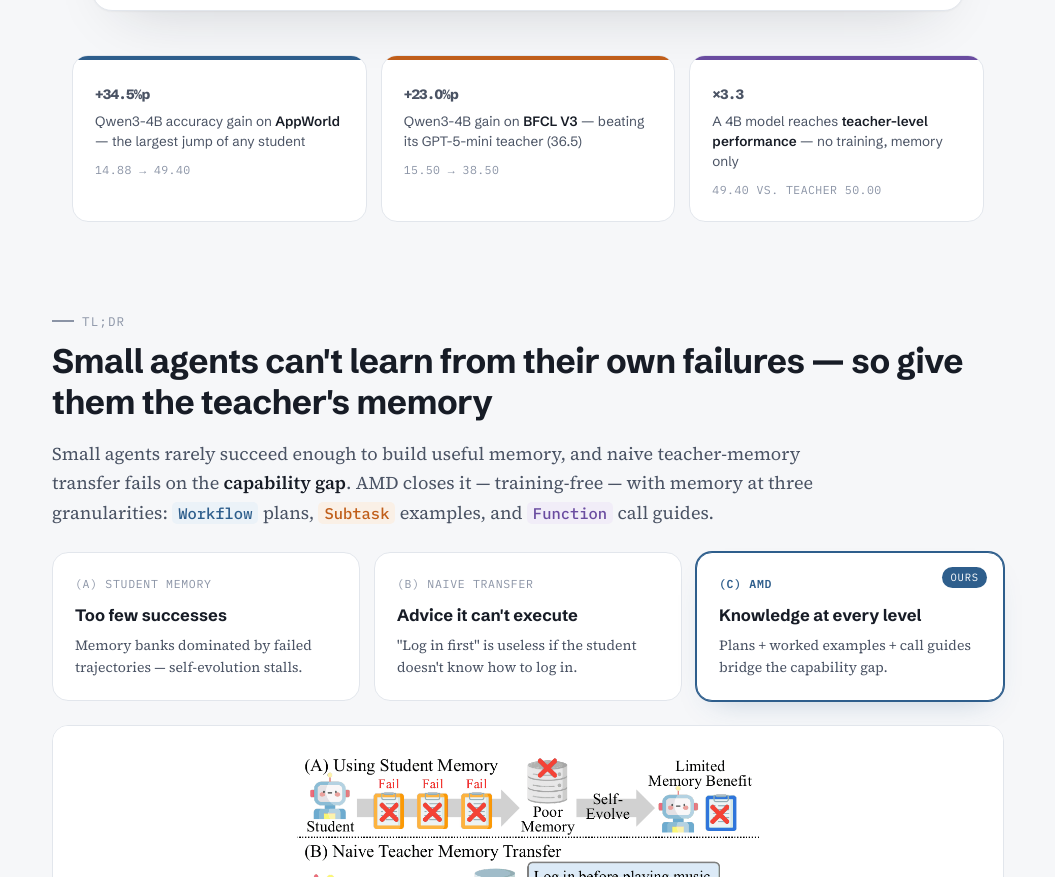
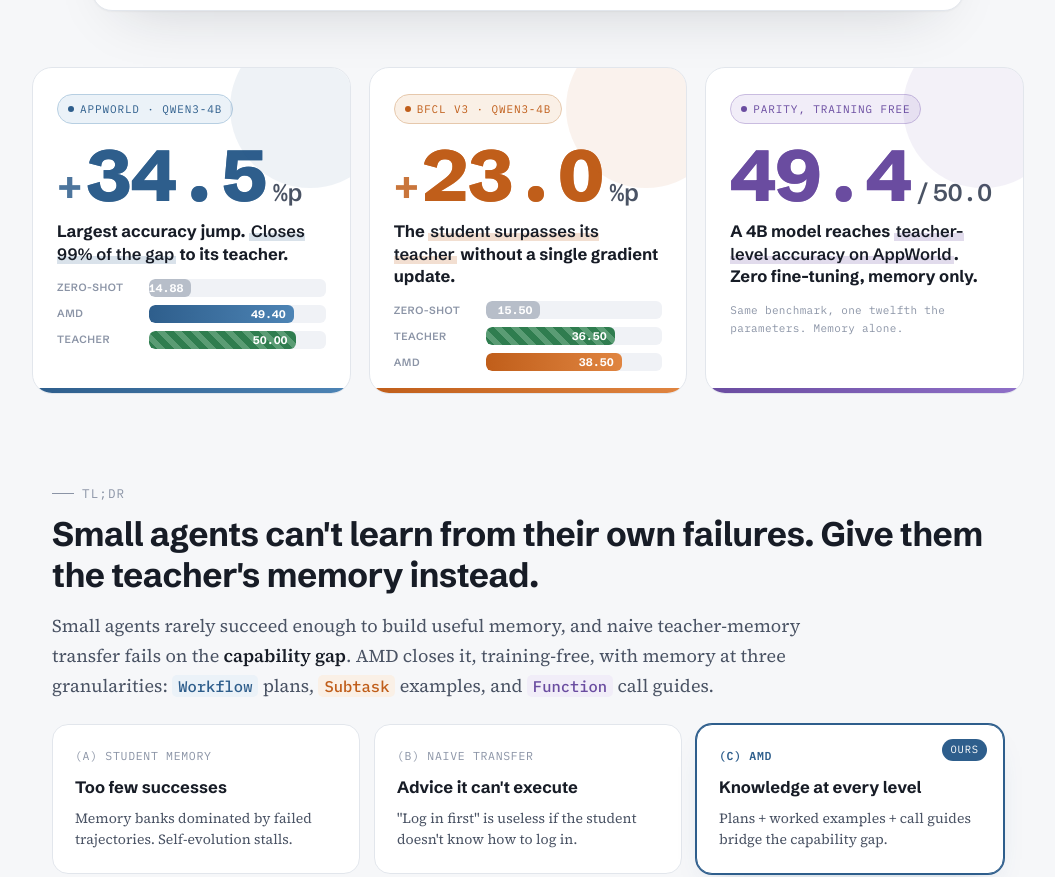
Before and after one commit to agent-memory-distillation/agent-memory-distillation.github.io, a plain HTML site: page index.html in a window 1280 px wide. Shown: the part 928-1805 px from the top of the page, without its empty margins (112-1167 px from the left). Drawn offline with Linux system fonts and the light colour scheme.

Commit message:
Redesign stat cards with mini bar viz; remove em/en dashes

```diff
--- a/index.html
+++ b/index.html
@@ -3,7 +3,7 @@
 <head>
 <meta charset="UTF-8">
 <meta name="viewport" content="width=device-width, initial-scale=1.0">
-<title>Agent Memory Distillation — Empowering Small LLM Agents with Hierarchical Teacher Memory</title>
+<title>Agent Memory Distillation: Empowering Small LLM Agents with Hierarchical Teacher Memory</title>
 <meta name="description" content="AMD is a training-free framework that transfers structured knowledge from a large teacher agent to a small student agent through hierarchical memory: Workflow, Subtask, and Function.">
 <meta property="og:title" content="Agent Memory Distillation">
 <meta property="og:description" content="Training-free hierarchical teacher-to-student memory transfer. A 4B student reaches teacher-level accuracy on AppWorld.">
@@ -99,20 +99,77 @@ h1{font-family:var(--display);font-weight:800;font-size:clamp(30px,4.8vw,54px);l
 }
 
 /* ---------- stats strip ---------- */
-.stats{max-width:960px;margin:44px auto 0;padding:0 24px;display:grid;grid-template-columns:repeat(3,1fr);gap:14px}
-.stat{background:var(--panel);border:1px solid var(--line);border-radius:16px;padding:22px;text-align:left;position:relative;overflow:hidden;transition:transform .2s,box-shadow .2s}
-.stat::before{content:"";position:absolute;top:0;left:0;right:0;height:4px}
-.stat:nth-child(1)::before{background:var(--wf)}
-.stat:nth-child(2)::before{background:var(--st)}
-.stat:nth-child(3)::before{background:var(--fn)}
-.stat:hover{transform:translateY(-3px);box-shadow:0 20px 40px -22px rgba(23,28,38,.28)}
-.stat b{display:block;font-family:var(--display);font-weight:800;font-size:clamp(30px,3.6vw,42px);letter-spacing:-.02em;font-variant-numeric:tabular-nums;line-height:1.1}
-.stat:nth-child(1) b{color:var(--wf)}
-.stat:nth-child(2) b{color:var(--st)}
-.stat:nth-child(3) b{color:var(--fn)}
-.stat span{font-family:var(--display);font-size:13.5px;color:var(--ink-soft);line-height:1.5;display:block;margin-top:6px}
-.stat .sub{font-family:var(--mono);font-size:11.5px;color:var(--ink-faint);letter-spacing:.04em;text-transform:uppercase;display:block;margin-top:10px}
-@media(max-width:680px){.stats{grid-template-columns:1fr}}
+.stats{max-width:1040px;margin:56px auto 0;padding:0 24px;display:grid;grid-template-columns:repeat(3,1fr);gap:18px}
+.stat{
+  position:relative;overflow:hidden;
+  background:var(--panel);border:1px solid var(--line);border-radius:20px;
+  padding:24px 24px 22px;text-align:left;
+  transition:transform .25s cubic-bezier(.2,.7,.2,1),box-shadow .25s,border-color .25s;
+}
+.stat::before{content:"";position:absolute;inset:auto 0 0 0;height:5px;transition:height .25s}
+.stat.acc-wf::before{background:linear-gradient(90deg,var(--wf),#4d84b5)}
+.stat.acc-st::before{background:linear-gradient(90deg,var(--st),#e08541)}
+.stat.acc-fn::before{background:linear-gradient(90deg,var(--fn),#8f70c8)}
+.stat::after{
+  content:"";position:absolute;top:-40px;right:-40px;width:160px;height:160px;
+  border-radius:50%;opacity:.08;transition:opacity .25s;pointer-events:none;
+}
+.stat.acc-wf::after{background:var(--wf)}
+.stat.acc-st::after{background:var(--st)}
+.stat.acc-fn::after{background:var(--fn)}
+.stat:hover{transform:translateY(-4px);box-shadow:0 26px 48px -26px rgba(23,28,38,.32);border-color:var(--line-strong)}
+.stat:hover::before{height:7px}
+.stat:hover::after{opacity:.14}
+
+.stat-badge{
+  display:inline-flex;align-items:center;gap:6px;
+  font-family:var(--mono);font-size:11px;letter-spacing:.08em;text-transform:uppercase;
+  padding:5px 10px;border-radius:999px;border:1px solid var(--line);color:var(--ink-soft);
+  background:rgba(255,255,255,.6);backdrop-filter:blur(6px);
+}
+.stat.acc-wf .stat-badge{border-color:#B7CFE2;color:var(--wf);background:var(--wf-bg)}
+.stat.acc-st .stat-badge{border-color:#E6C8AC;color:var(--st);background:var(--st-bg)}
+.stat.acc-fn .stat-badge{border-color:#C9BCE0;color:var(--fn);background:var(--fn-bg)}
+.stat-badge .dot{width:6px;height:6px;border-radius:50%;background:currentColor;display:inline-block}
+
+.stat-hero{
+  display:flex;align-items:baseline;gap:4px;margin:16px 0 8px;
+  font-family:var(--display);font-weight:800;letter-spacing:-.03em;
+  line-height:1;font-variant-numeric:tabular-nums;
+}
+.stat-hero .num{font-size:clamp(48px,6.2vw,72px);background:linear-gradient(180deg,currentColor,transparent 220%);-webkit-background-clip:text;background-clip:text}
+.stat-hero .pre{font-size:clamp(28px,3.6vw,40px);font-weight:700;opacity:.85}
+.stat-hero .suf{font-size:clamp(18px,2.2vw,24px);font-weight:600;color:var(--ink-soft);margin-left:2px}
+.stat.acc-wf .stat-hero{color:var(--wf)}
+.stat.acc-st .stat-hero{color:var(--st)}
+.stat.acc-fn .stat-hero{color:var(--fn)}
+
+.stat-hook{font-family:var(--display);font-weight:700;font-size:16.5px;line-height:1.35;color:var(--ink);margin-bottom:14px}
+.stat-hook strong{background:linear-gradient(180deg,transparent 62%,rgba(46,94,140,.18) 62%);padding:0 2px}
+.stat.acc-st .stat-hook strong{background:linear-gradient(180deg,transparent 62%,rgba(192,94,26,.2) 62%)}
+.stat.acc-fn .stat-hook strong{background:linear-gradient(180deg,transparent 62%,rgba(106,76,160,.2) 62%)}
+
+/* mini bar comparison */
+.stat-bars{display:flex;flex-direction:column;gap:8px;margin-top:4px}
+.bar-row{display:grid;grid-template-columns:82px 1fr;gap:10px;align-items:center;font-family:var(--display);font-size:12px}
+.bar-lab{color:var(--ink-faint);text-transform:uppercase;letter-spacing:.05em;font-size:10.5px;font-weight:600}
+.bar-track{position:relative;height:18px;background:#F0F2F6;border-radius:6px;overflow:hidden}
+.bar-fill{
+  position:absolute;top:0;left:0;bottom:0;border-radius:6px;
+  display:flex;align-items:center;justify-content:flex-end;
+  padding-right:8px;color:#fff;font-weight:700;font-size:11px;
+  font-variant-numeric:tabular-nums;
+  width:0;transition:width 1.1s cubic-bezier(.2,.7,.2,1);
+  white-space:nowrap;overflow:hidden;
+}
+.bar-fill.muted{background:#B7BEC9}
+.stat.acc-wf .bar-fill.hi{background:linear-gradient(90deg,var(--wf),#4d84b5)}
+.stat.acc-st .bar-fill.hi{background:linear-gradient(90deg,var(--st),#e08541)}
+.stat.acc-fn .bar-fill.hi{background:linear-gradient(90deg,var(--fn),#8f70c8)}
+.bar-fill.teacher{background:repeating-linear-gradient(45deg,#2F7D4F,#2F7D4F 6px,#5a9c74 6px,#5a9c74 12px)}
+.bar-note{font-family:var(--mono);font-size:11px;color:var(--ink-faint);letter-spacing:.03em;margin-top:8px}
+
+@media(max-width:820px){.stats{grid-template-columns:1fr}}
 
 /* ---------- sections ---------- */
 section{max-width:1000px;margin:0 auto;padding:80px 24px 0}
@@ -335,7 +392,7 @@ footer a{color:var(--ink-soft)}
 
 <div class="diagram-wrap rise d4">
   <div class="diagram-card">
-    <svg viewBox="0 0 880 330" role="img" aria-label="AMD overview: a teacher agent's successful trajectories are distilled into three memory levels — Workflow, Subtask, and Function — which are injected into a small student agent proactively and reactively.">
+    <svg viewBox="0 0 880 330" role="img" aria-label="AMD overview: a teacher agent's successful trajectories are distilled into three memory levels (Workflow, Subtask, Function) that are injected into a small student agent proactively and reactively.">
       <defs>
         <marker id="arr" viewBox="0 0 10 10" refX="9" refY="5" markerWidth="7" markerHeight="7" orient="auto-start-reverse">
           <path d="M0 0 L10 5 L0 10 z" fill="#8B94A6"/>
@@ -368,7 +425,7 @@ footer a{color:var(--ink-soft)}
       <text x="652" y="226" text-anchor="middle" font-family="IBM Plex Mono,monospace" font-size="11" fill="#6A4CA0">on error</text>
       <rect x="710" y="122" width="140" height="76" rx="14" fill="#fff" stroke="#171C26" stroke-width="2"/>
       <text x="780" y="155" text-anchor="middle" font-family="Schibsted Grotesk,sans-serif" font-weight="700" font-size="16" fill="#171C26">Student</text>
-      <text x="780" y="176" text-anchor="middle" font-family="IBM Plex Mono,monospace" font-size="11.5" fill="#8B94A6">4B – 8B</text>
+      <text x="780" y="176" text-anchor="middle" font-family="IBM Plex Mono,monospace" font-size="11.5" fill="#8B94A6">4B to 8B</text>
       <text x="780" y="226" text-anchor="middle" font-family="Schibsted Grotesk,sans-serif" font-weight="600" font-size="12.5" fill="#2F7D4F">↑ teacher-level accuracy</text>
     </svg>
     <div class="diagram-caption">
@@ -377,30 +434,49 @@ footer a{color:var(--ink-soft)}
   </div>
 </div>
 
-<div class="stats">
-  <div class="stat">
-    <b><span class="count" data-target="34.5" data-decimals="1" data-prefix="+" data-suffix="%p">+34.5%p</span></b>
-    <span>Qwen3-4B accuracy gain on <strong>AppWorld</strong> — the largest jump of any student</span>
-    <span class="sub">14.88 → 49.40</span>
+<div class="stats" id="statsGrid">
+  <div class="stat acc-wf">
+    <span class="stat-badge"><span class="dot"></span>AppWorld · Qwen3-4B</span>
+    <div class="stat-hero">
+      <span class="pre">+</span><span class="num count" data-target="34.5" data-decimals="1" data-prefix="" data-suffix="">34.5</span><span class="suf">%p</span>
+    </div>
+    <p class="stat-hook">Largest accuracy jump. <strong>Closes 99% of the gap</strong> to its teacher.</p>
+    <div class="stat-bars">
+      <div class="bar-row"><span class="bar-lab">Zero-shot</span><div class="bar-track"><div class="bar-fill muted grow" data-w="24">14.88</div></div></div>
+      <div class="bar-row"><span class="bar-lab">AMD</span><div class="bar-track"><div class="bar-fill hi grow" data-w="82">49.40</div></div></div>
+      <div class="bar-row"><span class="bar-lab">Teacher</span><div class="bar-track"><div class="bar-fill teacher grow" data-w="83">50.00</div></div></div>
+    </div>
   </div>
-  <div class="stat">
-    <b><span class="count" data-target="23.0" data-decimals="1" data-prefix="+" data-suffix="%p">+23.0%p</span></b>
-    <span>Qwen3-4B gain on <strong>BFCL V3</strong> — beating its GPT-5-mini teacher (36.5)</span>
-    <span class="sub">15.50 → 38.50</span>
+
+  <div class="stat acc-st">
+    <span class="stat-badge"><span class="dot"></span>BFCL V3 · Qwen3-4B</span>
+    <div class="stat-hero">
+      <span class="pre">+</span><span class="num count" data-target="23.0" data-decimals="1" data-prefix="" data-suffix="">23.0</span><span class="suf">%p</span>
+    </div>
+    <p class="stat-hook">The <strong>student surpasses its teacher</strong> without a single gradient update.</p>
+    <div class="stat-bars">
+      <div class="bar-row"><span class="bar-lab">Zero-shot</span><div class="bar-track"><div class="bar-fill muted grow" data-w="31">15.50</div></div></div>
+      <div class="bar-row"><span class="bar-lab">Teacher</span><div class="bar-track"><div class="bar-fill teacher grow" data-w="73">36.50</div></div></div>
+      <div class="bar-row"><span class="bar-lab">AMD</span><div class="bar-track"><div class="bar-fill hi grow" data-w="77">38.50</div></div></div>
+    </div>
   </div>
-  <div class="stat">
-    <b><span class="count" data-target="3.3" data-decimals="1" data-prefix="×" data-suffix="">×3.3</span></b>
-    <span>A 4B model reaches <strong>teacher-level performance</strong> — no training, memory only</span>
-    <span class="sub">49.40 vs. teacher 50.00</span>
+
+  <div class="stat acc-fn">
+    <span class="stat-badge"><span class="dot"></span>Parity, training free</span>
+    <div class="stat-hero">
+      <span class="num count" data-target="49.4" data-decimals="1" data-prefix="" data-suffix="">49.4</span><span class="suf">/&nbsp;50.0</span>
+    </div>
+    <p class="stat-hook">A 4B model reaches <strong>teacher-level accuracy on AppWorld</strong>. Zero fine-tuning, memory only.</p>
+    <div class="bar-note">Same benchmark, one twelfth the parameters. Memory alone.</div>
   </div>
 </div>
 
 <section id="abstract" class="reveal">
   <div class="sec-label">TL;DR</div>
-  <h2>Small agents can't learn from their own failures — so give them the teacher's memory</h2>
+  <h2>Small agents can't learn from their own failures. Give them the teacher's memory instead.</h2>
   <p class="lead">
     Small agents rarely succeed enough to build useful memory, and naive teacher-memory transfer fails
-    on the <strong>capability gap</strong>. AMD closes it — training-free — with memory at three granularities:
+    on the <strong>capability gap</strong>. AMD closes it, training-free, with memory at three granularities:
     <span class="mem wf">Workflow</span> plans, <span class="mem st">Subtask</span> examples,
     and <span class="mem fn">Function</span> call guides.
   </p>
@@ -409,7 +485,7 @@ footer a{color:var(--ink-soft)}
     <div class="mot">
       <div class="tag">(A) STUDENT MEMORY</div>
       <h3>Too few successes</h3>
-      <p>Memory banks dominated by failed trajectories — self-evolution stalls.</p>
+      <p>Memory banks dominated by failed trajectories. Self-evolution stalls.</p>
     </div>
     <div class="mot">
       <div class="tag">(B) NAIVE TRANSFER</div>
@@ -470,7 +546,7 @@ footer a{color:var(--ink-soft)}
 
 <section id="results" class="reveal">
   <div class="sec-label">Results</div>
-  <h2>Students approach — and surpass — their teacher</h2>
+  <h2>Students approach and even surpass their teacher</h2>
   <p class="lead">
     AMD beats every memory baseline on every model × benchmark, while baselines often fall
     <em>below</em> zero-shot. It also cuts interaction turns toward the teacher's efficiency.
@@ -532,9 +608,9 @@ footer a{color:var(--ink-soft)}
 
   <!-- Figure 3: interaction steps -->
   <div class="fig-grid" style="margin-top:24px">
-    <button class="figcard" data-full="assets/fig3.png" data-cap="Figure 3 · Interaction steps — AMD brings the student's turn count closer to the teacher's">
+    <button class="figcard" data-full="assets/fig3.png" data-cap="Figure 3 · Interaction steps. AMD brings the student's turn count closer to the teacher's.">
       <img src="assets/fig3.png" alt="Figure 3: interaction steps on two benchmarks" loading="lazy" style="max-height:340px;object-fit:contain;padding:18px">
-      <span class="fc-cap"><span><b>Figure 3</b> · Interaction efficiency — steps needed to complete a task</span><span class="zoom"><svg viewBox="0 0 24 24" fill="none" stroke="currentColor" stroke-width="2"><circle cx="11" cy="11" r="7"/><path d="M21 21l-4.3-4.3M11 8v6M8 11h6"/></svg>CLICK TO ENLARGE</span></span>
+      <span class="fc-cap"><span><b>Figure 3</b> · Interaction efficiency: steps needed to complete a task</span><span class="zoom"><svg viewBox="0 0 24 24" fill="none" stroke="currentColor" stroke-width="2"><circle cx="11" cy="11" r="7"/><path d="M21 21l-4.3-4.3M11 8v6M8 11h6"/></svg>CLICK TO ENLARGE</span></span>
     </button>
   </div>
 </section>
@@ -547,7 +623,7 @@ footer a{color:var(--ink-soft)}
     which student sizes benefit most, how many memories to retrieve, and how to represent them.
   </p>
 
-  <!-- Table 2 — memory type ablation -->
+  <!-- Table 2 · memory type ablation -->
   <div class="tablecard">
     <div class="th">
       <b>Table 2 · Ablation on memory types</b>
@@ -576,7 +652,7 @@ footer a{color:var(--ink-soft)}
         </tbody>
       </table>
     </div>
-    <div class="tf-note"><b>Takeaway:</b> <span class="mem st">Subtask</span> memory carries the biggest jump — adding <span class="mem st">ST</span> on top of <span class="mem wf">WF</span> is worth <b>+25.0 %p</b> on AppWorld (Qwen3-4B). Student-collected memory alone barely moves the needle.</div>
+    <div class="tf-note"><b>Takeaway:</b> <span class="mem st">Subtask</span> memory carries the biggest jump. Adding <span class="mem st">ST</span> on top of <span class="mem wf">WF</span> is worth <b>+25.0 %p</b> on AppWorld (Qwen3-4B). Student-collected memory alone barely moves the needle.</div>
   </div>
 
   <!-- Two-column: Table 3 & Table 4 -->
@@ -597,7 +673,7 @@ footer a{color:var(--ink-soft)}
             </tr>
           </thead>
           <tbody>
-            <tr><th>Zero-shot</th><td>–</td><td>14.88</td><td>25.60</td></tr>
+            <tr><th>Zero-shot</th><td style="color:var(--ink-faint)">n/a</td><td>14.88</td><td>25.60</td></tr>
             <tr><th>GPT-5.5</th><td>91.08</td><td class="rank2">47.02</td><td class="rank1">58.93</td></tr>
             <tr><th>DeepSeek V4 Pro</th><td>81.55</td><td>38.10</td><td class="rank2">57.14</td></tr>
             <tr class="amd-row"><th>GPT-5-mini</th><td>50.00</td><td class="rank1">49.40</td><td>51.79</td></tr>
@@ -605,7 +681,7 @@ footer a{color:var(--ink-soft)}
           </tbody>
         </table>
       </div>
-      <div class="tf-note"><b>Takeaway:</b> Stronger ≠ better teacher for 4B students. <b>GPT-5-mini (50 %)</b> beats DeepSeek V4 Pro (82 %) as a teacher for Qwen3-4B — accessible knowledge matters more than raw accuracy. <b>Bold</b> = best, <span style="text-decoration:underline;text-underline-offset:3px">underline</span> = 2nd.</div>
+      <div class="tf-note"><b>Takeaway:</b> Stronger ≠ better teacher for 4B students. <b>GPT-5-mini (50 %)</b> beats DeepSeek V4 Pro (82 %) as a teacher for Qwen3-4B. Accessible knowledge matters more than raw accuracy. <b>Bold</b> = best, <span style="text-decoration:underline;text-underline-offset:3px">underline</span> = 2nd.</div>
     </div>
 
     <div class="tablecard">
@@ -652,7 +728,7 @@ footer a{color:var(--ink-soft)}
       <div class="head">
         <span class="tag">FIGURE 5 · RETRIEVAL COUNT</span>
         <h3>Retrieve one, not many</h3>
-        <p>k = 1 is near-optimal; <span class="mem st">Subtask</span> accuracy collapses 49.4 → 33.3 as k → 5 — quality beats quantity.</p>
+        <p>k = 1 is near-optimal. <span class="mem st">Subtask</span> accuracy collapses 49.4 to 33.3 as k grows to 5. Quality beats quantity.</p>
       </div>
       <button class="figcard" data-full="assets/fig5.png" data-cap="Figure 5 · Effect of retrieval count k" style="border:none;box-shadow:none">
         <img src="assets/fig5.png" alt="Figure 5: effect of retrieval count k" loading="lazy" style="max-height:280px;object-fit:contain;padding:6px;background:#fff;border-radius:10px">
@@ -663,7 +739,7 @@ footer a{color:var(--ink-soft)}
   <div class="mot" style="margin-top:16px">
     <div class="tag">ROBUSTNESS · Appendix B.3</div>
     <h3>Gains survive disjoint evaluation</h3>
-    <p>Under cross-split (7:3) and self-excluded retrieval, hierarchical memory still gives monotonic gains — evidence of genuine transfer, not task overlap.</p>
+    <p>Under cross-split (7:3) and self-excluded retrieval, hierarchical memory still gives monotonic gains: evidence of genuine transfer, not task overlap.</p>
   </div>
 </section>
 
@@ -671,13 +747,13 @@ footer a{color:var(--ink-soft)}
   <div class="sec-label">Case Study</div>
   <h2>Each memory fixes a distinct failure</h2>
   <p class="lead">
-    One Venmo task, three cascading failures — <span class="mem wf">Workflow</span> fixes the month-scope filter,
+    One Venmo task, three cascading failures. <span class="mem wf">Workflow</span> fixes the month-scope filter,
     <span class="mem st">Subtask</span> escapes a date-parsing loop, <span class="mem fn">Function</span> fixes
     a dict-key crash. All three were necessary: <strong>✓ solved in 7 steps.</strong>
   </p>
 
   <div class="fig-grid">
-    <button class="figcard crop" data-full="assets/fig6.png" data-cap="Figure 6 · Cascading effect of each memory type — task ccf4b82_1">
+    <button class="figcard crop" data-full="assets/fig6.png" data-cap="Figure 6 · Cascading effect of each memory type (task ccf4b82_1)">
       <img src="assets/fig6.png" alt="Figure 6: cascading effect of each memory type, full case study" loading="lazy">
       <span class="fc-cap"><span><b>Figure 6</b> · Full case study (WF → ST → FN)</span><span class="zoom"><svg viewBox="0 0 24 24" fill="none" stroke="currentColor" stroke-width="2"><circle cx="11" cy="11" r="7"/><path d="M21 21l-4.3-4.3M11 8v6M8 11h6"/></svg>CLICK TO ENLARGE</span></span>
     </button>
@@ -752,12 +828,21 @@ function animateCount(el){
   }
   requestAnimationFrame(tick);
 }
-// Scroll reveal + trigger counters
+// Animate mini bars
+function growBars(root){
+  root.querySelectorAll('.bar-fill.grow:not(.grew)').forEach((b,i)=>{
+    const w=parseFloat(b.dataset.w||0);
+    if(reduced){b.style.width=w+'%';b.classList.add('grew');return;}
+    setTimeout(()=>{b.style.width=w+'%';b.classList.add('grew');},120+i*90);
+  });
+}
+// Scroll reveal + trigger counters + bars
 const io=new IntersectionObserver(entries=>{
   entries.forEach(en=>{
     if(en.isIntersecting){
       en.target.classList.add('in');
       en.target.querySelectorAll('.count:not(.done)').forEach(c=>{c.classList.add('done');animateCount(c);});
+      growBars(en.target);
       io.unobserve(en.target);
     }
   });
```
